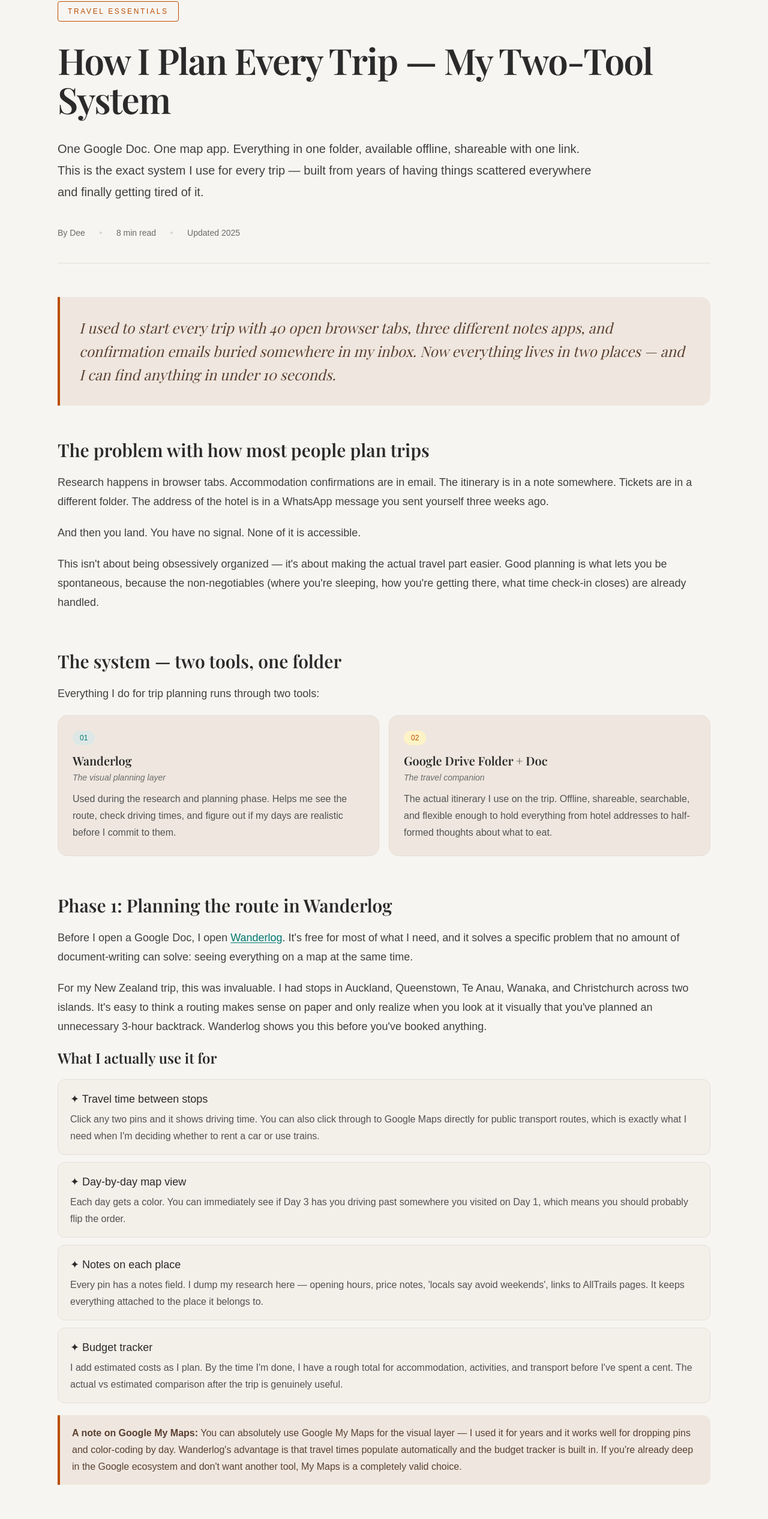
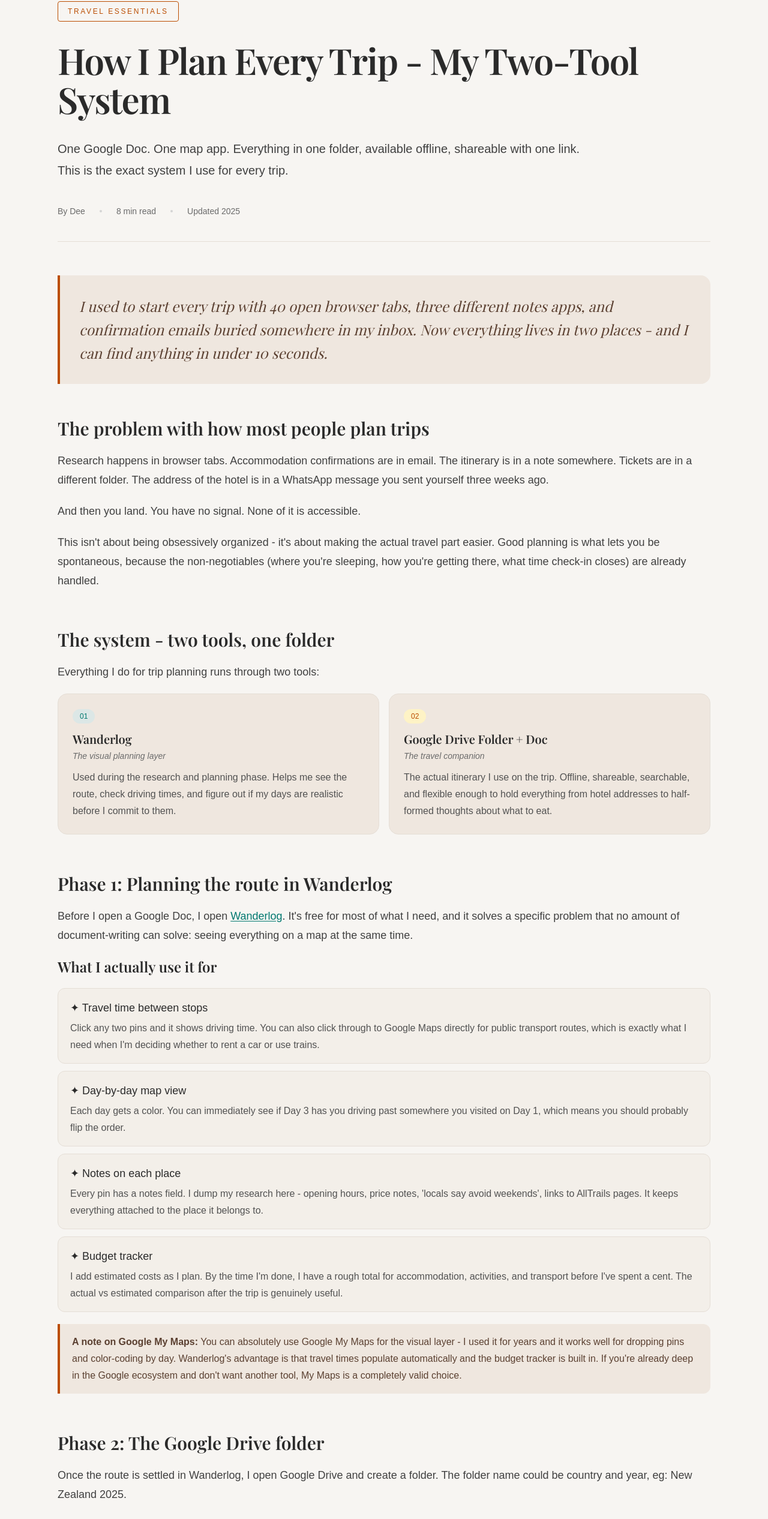
Before and after one commit to dsatyan/deeunbound, a Next.js app: page /travel/essentials/itinerary-system in a window 1280 px wide. Shown: the part 231-2763 px from the top of the page at 60% size. Built offline with nearby package versions, Linux system fonts and the light colour scheme; a web font is replaced by a local one.

Commit message:
editing itinerary blog

```diff
--- a/app/travel/essentials/itinerary-system/page.tsx
+++ b/app/travel/essentials/itinerary-system/page.tsx
@@ -2,7 +2,7 @@
 import PageShell from "@/components/page-shell";
 
 export const postMeta = {
-  title: "How I Plan Every Trip — My Two-Tool System",
+  title: "How I Plan Every Trip - My Two-Tool System",
   description:
     "One Google Doc, one map app, zero scattered tabs. The exact folder structure and template I use for every trip.",
   emoji: "🗂️",
@@ -27,14 +27,12 @@ export default function ItinerarySystemPage() {
         </span>
 
         <h1 className="max-w-5xl font-serif text-5xl font-semibold leading-[1.08] tracking-tight text-[var(--text)] md:text-6xl">
-          How I Plan Every Trip — My Two-Tool System
+          How I Plan Every Trip - My Two-Tool System
         </h1>
 
         <p className="mt-8 max-w-4xl text-xl leading-9 text-neutral-700">
           One Google Doc. One map app. Everything in one folder, available offline,
-          shareable with one link. This is the exact system I use for every trip —
-          built from years of having things scattered everywhere and finally getting
-          tired of it.
+          shareable with one link. This is the exact system I use for every trip.
         </p>
 
         <div className="mt-10 flex items-center gap-6 border-b border-[var(--border)] pb-10 text-sm text-[var(--muted)]">
@@ -48,7 +46,7 @@ export default function ItinerarySystemPage() {
         <blockquote className="mt-14 rounded-r-2xl border-l-4 border-amber-700 bg-[#efe7df] px-8 py-8 font-serif text-2xl italic leading-relaxed text-[#5b4031]">
           I used to start every trip with 40 open browser tabs, three different
           notes apps, and confirmation emails buried somewhere in my inbox. Now
-          everything lives in two places — and I can find anything in under 10 seconds.
+          everything lives in two places - and I can find anything in under 10 seconds.
         </blockquote>
 
         <div className="mt-14 space-y-16">
@@ -67,7 +65,7 @@ export default function ItinerarySystemPage() {
               And then you land. You have no signal. None of it is accessible.
             </p>
             <p>
-              This isn't about being obsessively organized — it's about making the
+              This isn't about being obsessively organized - it's about making the
               actual travel part easier. Good planning is what lets you be spontaneous,
               because the non-negotiables (where you're sleeping, how you're getting
               there, what time check-in closes) are already handled.
@@ -77,7 +75,7 @@ export default function ItinerarySystemPage() {
           {/* ── Section 2: The System Overview ── */}
           <section className="space-y-5">
             <h2 className="font-serif text-3xl font-semibold text-[var(--text)]">
-              The system — two tools, one folder
+              The system - two tools, one folder
             </h2>
             <p className="text-lg leading-8 text-neutral-700">
               Everything I do for trip planning runs through two tools:
@@ -136,13 +134,6 @@ export default function ItinerarySystemPage() {
               that no amount of document-writing can solve: seeing everything on a map at
               the same time.
             </p>
-            <p>
-              For my New Zealand trip, this was invaluable. I had stops in Auckland,
-              Queenstown, Te Anau, Wanaka, and Christchurch across two islands. It's easy
-              to think a routing makes sense on paper and only realize when you look at it
-              visually that you've planned an unnecessary 3-hour backtrack. Wanderlog
-              shows you this before you've booked anything.
-            </p>
 
             <h3 className="font-serif text-2xl font-semibold text-[var(--text)]">
               What I actually use it for
@@ -163,7 +154,7 @@ export default function ItinerarySystemPage() {
                 {
                   title: "Notes on each place",
                   detail:
-                    "Every pin has a notes field. I dump my research here — opening hours, price notes, 'locals say avoid weekends', links to AllTrails pages. It keeps everything attached to the place it belongs to.",
+                    "Every pin has a notes field. I dump my research here - opening hours, price notes, 'locals say avoid weekends', links to AllTrails pages. It keeps everything attached to the place it belongs to.",
                 },
                 {
                   title: "Budget tracker",
@@ -183,7 +174,7 @@ export default function ItinerarySystemPage() {
 
             <div className="rounded-r-xl border-l-4 border-amber-700 bg-[#efe7df] px-5 py-4 text-base leading-7 text-[#5b4031]">
               <strong>A note on Google My Maps:</strong> You can absolutely use Google My Maps
-              for the visual layer — I used it for years and it works well for dropping pins
+              for the visual layer - I used it for years and it works well for dropping pins
               and color-coding by day. Wanderlog's advantage is that travel times populate
               automatically and the budget tracker is built in. If you're already deep in the
               Google ecosystem and don't want another tool, My Maps is a completely valid choice.
@@ -197,11 +188,7 @@ export default function ItinerarySystemPage() {
             </h2>
             <p>
               Once the route is settled in Wanderlog, I open Google Drive and create
-              a folder. The folder name is always the country and year —{" "}
-              <strong className="text-[var(--text)] font-medium">New Zealand 2025</strong>,{" "}
-              <strong className="text-[var(--text)] font-medium">Turkey 2024</strong>. Simple,
-              searchable, and easy to find two years later when you're trying to remember
-              the name of that restaurant in Queenstown.
+              a folder. The folder name could be country and year, eg: New Zealand 2025.
             </p>
 
             <h3 className="font-serif text-2xl font-semibold text-[var(--text)]">
@@ -213,7 +200,7 @@ export default function ItinerarySystemPage() {
                 Folder structure
               </p>
               {[
-                { icon: "📄", name: "Itinerary Doc", desc: "The main document — day by day, everything in one place" },
+                { icon: "📄", name: "Itinerary Doc", desc: "The main document - day by day, everything in one place" },
                 { icon: "✈️", name: "Flights", desc: "Boarding passes, confirmation emails saved as PDF" },
                 { icon: "🏨", name: "Accommodation", desc: "Booking confirmations, check-in instructions, addresses" },
                 { icon: "🎫", name: "Tickets & Tours", desc: "QR codes, booking confirmations for activities" },
@@ -227,7 +214,7 @@ export default function ItinerarySystemPage() {
                   <span className="text-base">{item.icon}</span>
                   <div>
                     <span className="font-medium text-[#3a4470]">{item.name}</span>
-                    <span className="text-[#6370a0]"> — {item.desc}</span>
+                    <span className="text-[#6370a0]"> - {item.desc}</span>
                   </div>
                 </div>
               ))}
@@ -237,26 +224,24 @@ export default function ItinerarySystemPage() {
               Before I board, I make every file in this folder available offline on my phone.
               In Google Drive: tap the three-dot menu on each file → toggle{" "}
               <strong className="text-[var(--text)] font-medium">Make available offline</strong>.
-              Takes two minutes at the gate, saves you from a lot of stress at baggage claim.
+              Takes two minutes at the gate, saves you from a lot of stress later.
             </p>
           </section>
 
           {/* ── Section 5: The Doc itself ── */}
           <section className="space-y-5 text-lg leading-8 text-neutral-700">
             <h2 className="font-serif text-3xl font-semibold text-[var(--text)]">
-              The itinerary doc — how I actually structure it
+              The itinerary doc - how I actually structure it
             </h2>
             <p>
-              This is the part most itinerary templates get wrong. They give you a rigid
-              table with columns for "Activity", "Time", "Cost" — and then your actual
-              trip doesn't fit the table.
+              I generally don't follow any itinerary templates as I find it very rigid.
             </p>
             <p>
-              My doc is a Google Doc with proper heading hierarchy. Heading 1 for each day.
-              Heading 2 for each section within a day (Transport, Accommodation, Things to do).
+              My doc is a Google Doc with just proper heading hierarchy. Heading 1 for each day.
+              Heading 2 for each section within a day (Accommodation, Things to do, Restaurants).
               The reason this matters: Google Docs generates a navigation sidebar from your
               headings automatically. On a 12-day trip, being able to jump directly to
-              "Jan 6 — Wanaka" from a sidebar is the difference between useful and useless.
+              "Jan 6 - Wanaka" from a sidebar is the difference between useful and useless.
             </p>
 
             <h3 className="font-serif text-2xl font-semibold text-[var(--text)]">
@@ -275,11 +260,11 @@ export default function ItinerarySystemPage() {
                 },
                 {
                   label: "📍 Things to do",
-                  content: "Not a rigid schedule — a list with context. What's the backup if it rains? What needs a booking and what doesn't? What's worth the detour and what's a 'skip if tired'?",
+                  content: "Not a rigid schedule - a list with context. What's the backup if it rains? What needs a booking and what doesn't? What's worth the detour and what's a 'skip if tired'?",
                 },
                 {
                   label: "🍽️ Food",
-                  content: "Two or three options per meal, not one — so you're not stranded if something is closed or full. For vegetarian-specific notes, I flag those clearly.",
+                  content: "Two or three options per meal, not one - so you're not stranded if something is closed or full. For vegetarian-specific notes, I flag those clearly.",
                 },
                 {
                   label: "📝 Notes & research",
@@ -295,35 +280,19 @@ export default function ItinerarySystemPage() {
                 </div>
               ))}
             </div>
-
-            <div className="rounded-r-xl border-l-4 border-teal-600 bg-[#dfe5e4] px-5 py-4 text-base leading-7 text-[#1e4a45]">
-              <strong>Why Google Docs specifically and not Notion, Notes, or anything else:</strong>{" "}
-              Offline access is free, no account needed to share read-only, it works on any device,
-              and the hierarchical heading navigation is genuinely the best for a long document.
-              The left sidebar outline view is something I haven't found replicated as cleanly elsewhere.
-            </div>
           </section>
 
           {/* ── Section 6: Sharing ── */}
           <section className="space-y-5 text-lg leading-8 text-neutral-700">
             <h2 className="font-serif text-3xl font-semibold text-[var(--text)]">
-              Sharing — one link, everyone knows where you are
+              Sharing - one link, everyone knows where you are
             </h2>
             <p>
               Before every trip, I share the Google Drive folder (view-only) with at
-              least one person who isn't on the trip. Parents, a close friend — someone
+              least one person who isn't on the trip. Parents, a close friend - someone
               who would know to check it if they couldn't reach me.
-            </p>
-            <p>
               They get the full itinerary, accommodation addresses, flight numbers, and
-              contact details for every place I'm staying. It takes 30 seconds to share
-              and gives them (and honestly, you) a lot of peace of mind.
-            </p>
-            <p>
-              The same link works for travel companions — instead of a chain of
-              WhatsApp messages with addresses and times, there's one place everyone
-              looks. When someone asks "what time does the tour start?" the answer is
-              "check the doc".
+              contact details for every place I'm staying.
             </p>
           </section>
 
@@ -354,42 +323,18 @@ export default function ItinerarySystemPage() {
             </div>
           </section>
 
-          {/* ── Section 8: The short version ── */}
-          <section className="space-y-5 text-lg leading-8 text-neutral-700">
-            <h2 className="font-serif text-3xl font-semibold text-[var(--text)]">
-              The short version if you want to start today
-            </h2>
-            <ol className="space-y-4 pl-1">
-              {[
-                "Create a Google Drive folder named after your destination and year.",
-                "Open Wanderlog, create a trip, and drop pins for everywhere you're thinking of going. Look at the map. Adjust the order if anything looks obviously inefficient.",
-                "Open a new Google Doc in the folder. Set up one Heading 1 per day of your trip.",
-                "Under each day, add: how you're getting there, where you're sleeping (with the full address), what you're planning to do, where you'll eat, and any notes.",
-                "Upload your tickets, confirmations, and travel documents to the folder.",
-                "Before boarding: make the folder available offline on your phone. Share the folder with someone at home.",
-              ].map((step, i) => (
-                <li key={i} className="flex items-start gap-4">
-                  <span className="mt-1 flex h-7 w-7 flex-shrink-0 items-center justify-center rounded-full bg-[#dce7e6] text-sm font-medium text-teal-700">
-                    {i + 1}
-                  </span>
-                  <span>{step}</span>
-                </li>
-              ))}
-            </ol>
-          </section>
-
         </div>
 
         {/* ── Closing ── */}
         <section className="mt-16 border-t border-[var(--border)] pt-10">
           <div className="max-w-3xl space-y-5 font-serif text-xl italic leading-relaxed text-[#554a43]">
             <p>
-              The goal isn't a perfect itinerary — plans change the moment you land anyway.
+              The goal isn't a perfect itinerary - plans change the moment you land anyway.
               The goal is having the non-negotiables sorted so that everything else can be
               spontaneous.
             </p>
             <p>Safe travels ✈️</p>
-            <p>— Dee</p>
+            <p>- Dee</p>
           </div>
         </section>
 
```
